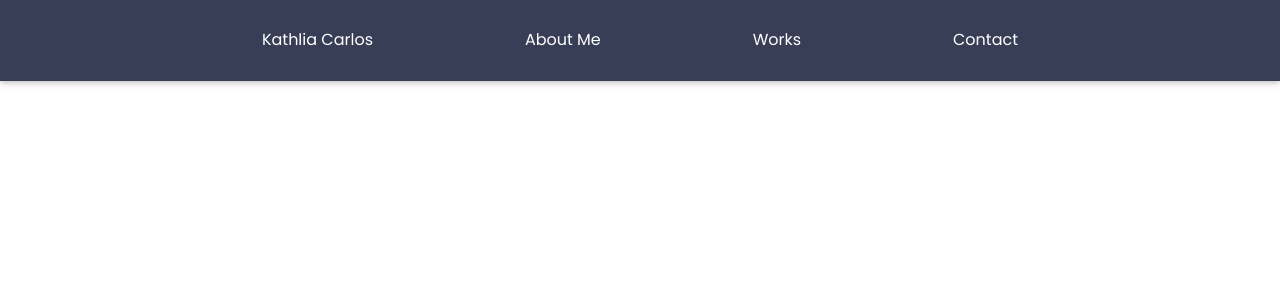
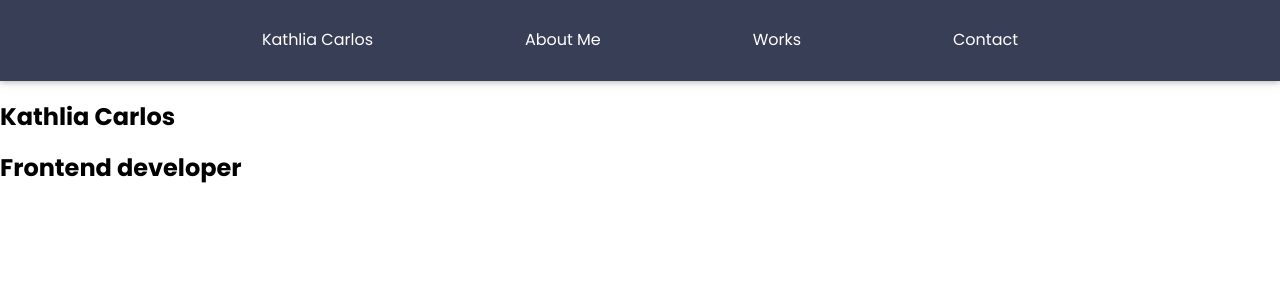
Before and after one commit to liampc/Portfolio, a React (Create React App) app: page / in a window 1280 px wide. Shown: the top 300 px of the page. Built offline with nearby package versions, Linux system fonts and the light colour scheme.

Commit message:
link Home to App

```diff
--- a/src/App.js
+++ b/src/App.js
@@ -3,11 +3,15 @@ import './_App.scss';
 import './main.scss';
 
 import Header from './layout/header/Header';
+import Home from './layout/home/Home'
 
 function App() {
   return (
     <div className="App">
       <Header />
+      <main>
+          <Home />
+      </main>
     </div>
   );
 }
--- /dev/null
+++ b/src/layout/home/Home.js
@@ -0,0 +1,17 @@
+import React, {Component} from 'react'
+import './_home.scss'
+
+class Home extends Component {
+
+
+    render(){
+        return (
+            <section>
+                <h1>Kathlia Carlos</h1>
+                <h2>Frontend developer</h2>
+            </section>
+        )
+    }
+}
+
+export default Home
--- /dev/null
+++ b/src/layout/home/_home.scss
@@ -0,0 +1 @@
+@import '../../main.scss'
```
